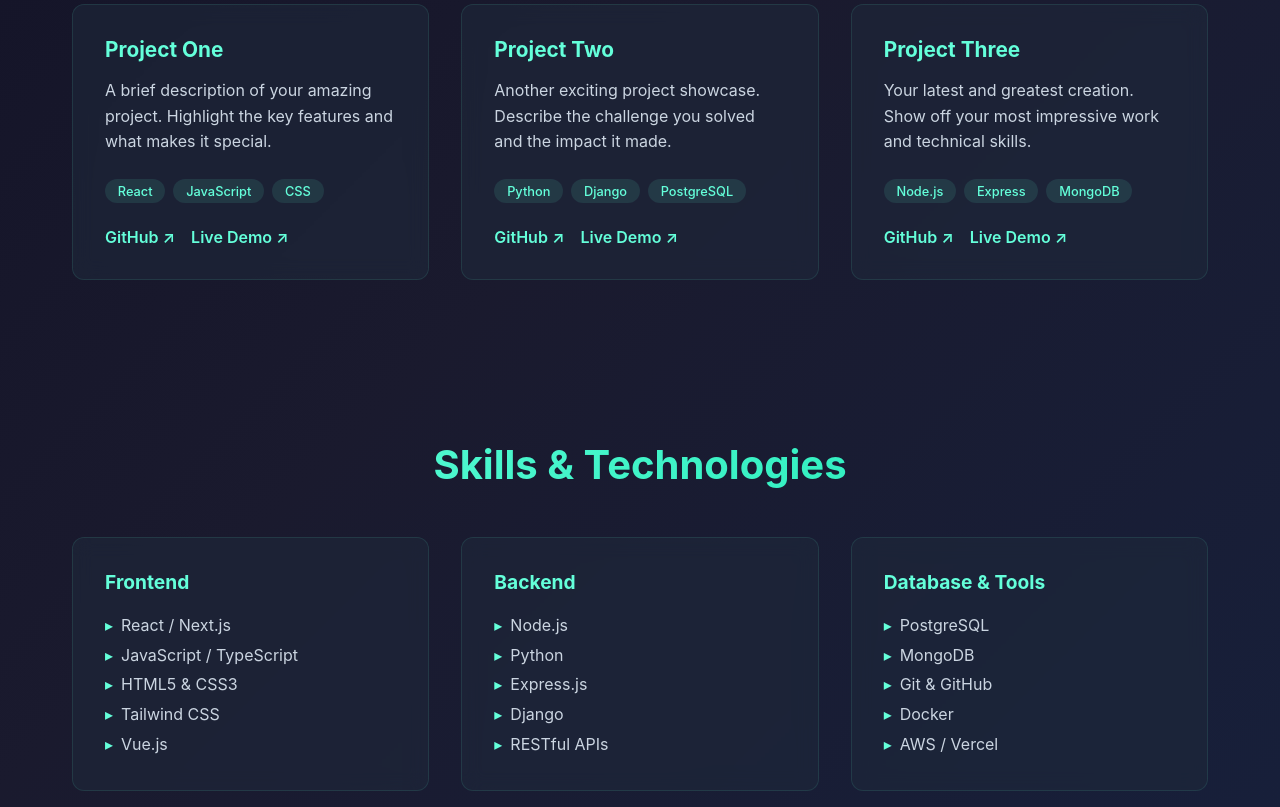
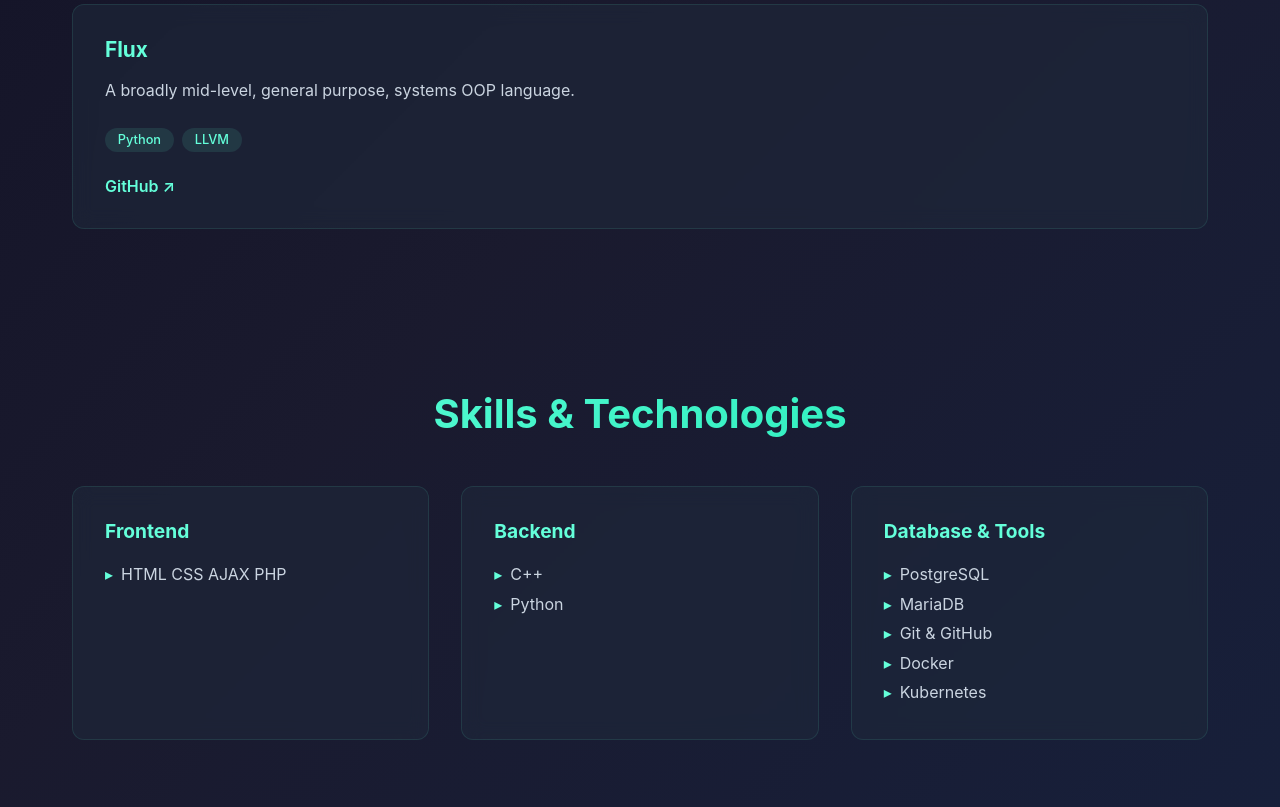
Before and after one commit to kvthweatt/kvthweatt.github.io, a plain HTML site: page index.html in a window 1280 px wide. Shown: the part 973-1780 px from the top of the page. Drawn offline with Linux system fonts and the light colour scheme.

Commit message:
Update index.html

```diff
--- a/index.html
+++ b/index.html
@@ -450,7 +450,7 @@
 
     <header>
         <nav>
-            <div class="logo">KT</div>
+            <div class="logo">KVT</div>
             <ul class="nav-links">
                 <li><a href="#home">Home</a></li>
                 <li><a href="#projects">Projects</a></li>
@@ -464,11 +464,10 @@
         <section class="hero" id="home">
             <div class="hero-content">
                 <p class="greeting">Hi, my name is</p>
-                <h1 class="hero-title">Kevin Thweatt</h1>
-                <h2 class="hero-subtitle">I build digital experiences.</h2>
+                <h1 class="hero-title">Karac Von Thweatt</h1>
+                <h2 class="hero-subtitle">I build tools and services.</h2>
                 <p class="hero-description">
-                    I'm a passionate developer focused on creating innovative solutions and beautiful user experiences.
-                    I love turning complex problems into simple, elegant designs.
+                    I like to practice reverse engineering, and hope to make the first AGI system.
                 </p>
                 <div class="cta-buttons">
                     <a href="#projects" class="btn btn-primary">View My Work</a>
@@ -481,50 +480,16 @@
             <h2 class="section-title">Featured Projects</h2>
             <div class="projects-grid">
                 <div class="project-card">
-                    <h3 class="project-title">Project One</h3>
+                    <h3 class="project-title">Flux</h3>
                     <p class="project-description">
-                        A brief description of your amazing project. Highlight the key features and what makes it special.
-                    </p>
-                    <div class="tech-stack">
-                        <span class="tech-tag">React</span>
-                        <span class="tech-tag">JavaScript</span>
-                        <span class="tech-tag">CSS</span>
-                    </div>
-                    <div class="project-links">
-                        <a href="#" class="project-link">GitHub ↗</a>
-                        <a href="#" class="project-link">Live Demo ↗</a>
-                    </div>
-                </div>
-
-                <div class="project-card">
-                    <h3 class="project-title">Project Two</h3>
-                    <p class="project-description">
-                        Another exciting project showcase. Describe the challenge you solved and the impact it made.
+                        A broadly mid-level, general purpose, systems OOP language.
                     </p>
                     <div class="tech-stack">
                         <span class="tech-tag">Python</span>
-                        <span class="tech-tag">Django</span>
-                        <span class="tech-tag">PostgreSQL</span>
+                        <span class="tech-tag">LLVM</span>
                     </div>
                     <div class="project-links">
-                        <a href="#" class="project-link">GitHub ↗</a>
-                        <a href="#" class="project-link">Live Demo ↗</a>
-                    </div>
-                </div>
-
-                <div class="project-card">
-                    <h3 class="project-title">Project Three</h3>
-                    <p class="project-description">
-                        Your latest and greatest creation. Show off your most impressive work and technical skills.
-                    </p>
-                    <div class="tech-stack">
-                        <span class="tech-tag">Node.js</span>
-                        <span class="tech-tag">Express</span>
-                        <span class="tech-tag">MongoDB</span>
-                    </div>
-                    <div class="project-links">
-                        <a href="#" class="project-link">GitHub ↗</a>
-                        <a href="#" class="project-link">Live Demo ↗</a>
+                        <a href="https://github.com/kvthweatt/FluxLang" class="project-link">GitHub ↗</a>
                     </div>
                 </div>
             </div>
@@ -536,31 +501,24 @@
                 <div class="skill-category">
                     <h3>Frontend</h3>
                     <ul class="skills-list">
-                        <li>React / Next.js</li>
-                        <li>JavaScript / TypeScript</li>
-                        <li>HTML5 & CSS3</li>
-                        <li>Tailwind CSS</li>
-                        <li>Vue.js</li>
+                        <li>HTML CSS AJAX PHP</li>
                     </ul>
                 </div>
                 <div class="skill-category">
                     <h3>Backend</h3>
                     <ul class="skills-list">
-                        <li>Node.js</li>
+                        <li>C++</li>
                         <li>Python</li>
-                        <li>Express.js</li>
-                        <li>Django</li>
-                        <li>RESTful APIs</li>
                     </ul>
                 </div>
                 <div class="skill-category">
                     <h3>Database & Tools</h3>
                     <ul class="skills-list">
                         <li>PostgreSQL</li>
-                        <li>MongoDB</li>
+                        <li>MariaDB</li>
                         <li>Git & GitHub</li>
                         <li>Docker</li>
-                        <li>AWS / Vercel</li>
+                        <li>Kubernetes</li>
                     </ul>
                 </div>
             </div>
@@ -576,10 +534,10 @@
                 <a href="https://github.com/kvthweatt" class="contact-link">
                     <span>GitHub</span>
                 </a>
-                <a href="mailto:your.email@example.com" class="contact-link">
+                <a href="mailto:kvthweatt@gmail.com" class="contact-link">
                     <span>Email</span>
                 </a>
-                <a href="https://linkedin.com/in/yourprofile" class="contact-link">
+                <a href="https://linkedin.com/in/kvthweatt" class="contact-link">
                     <span>LinkedIn</span>
                 </a>
             </div>
```
